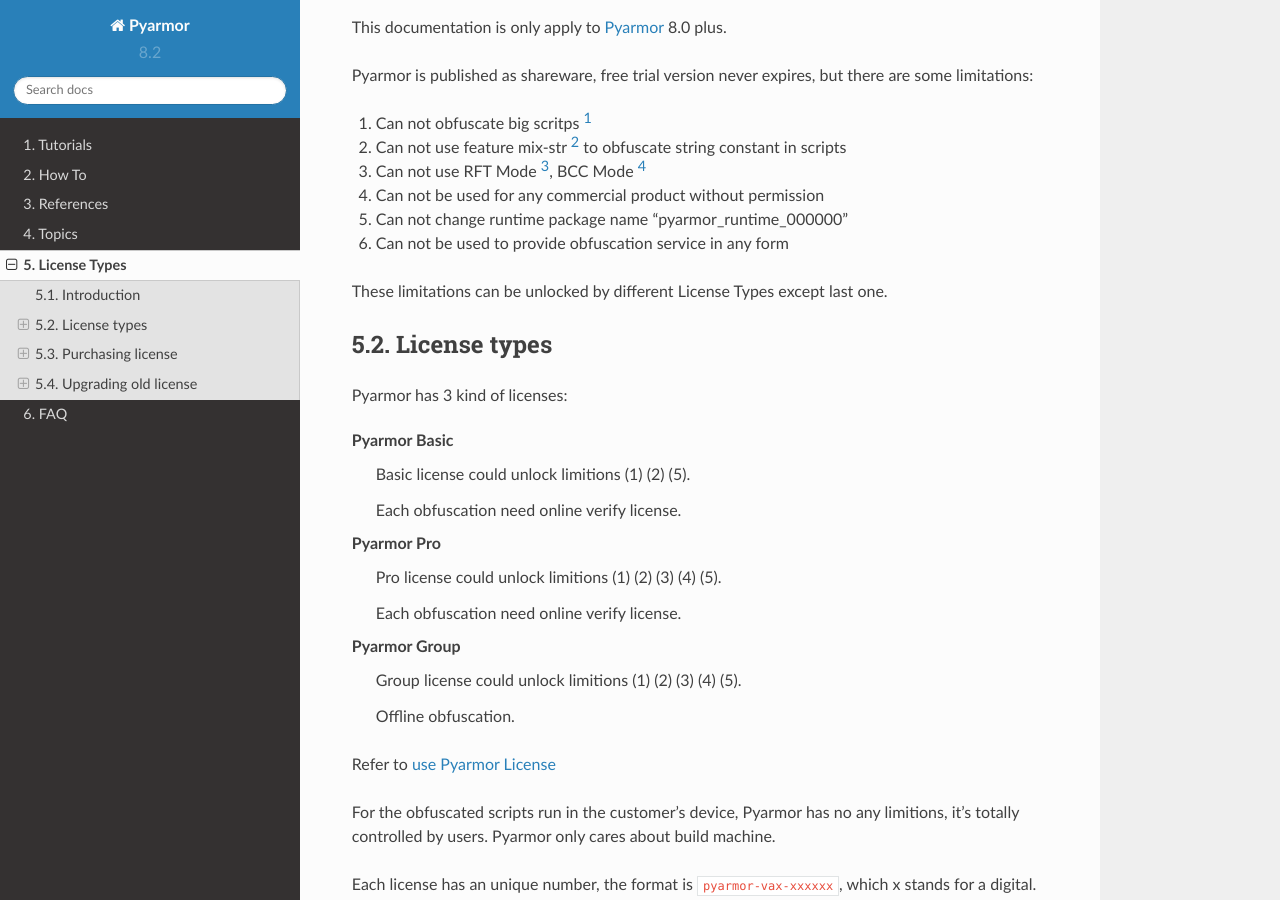
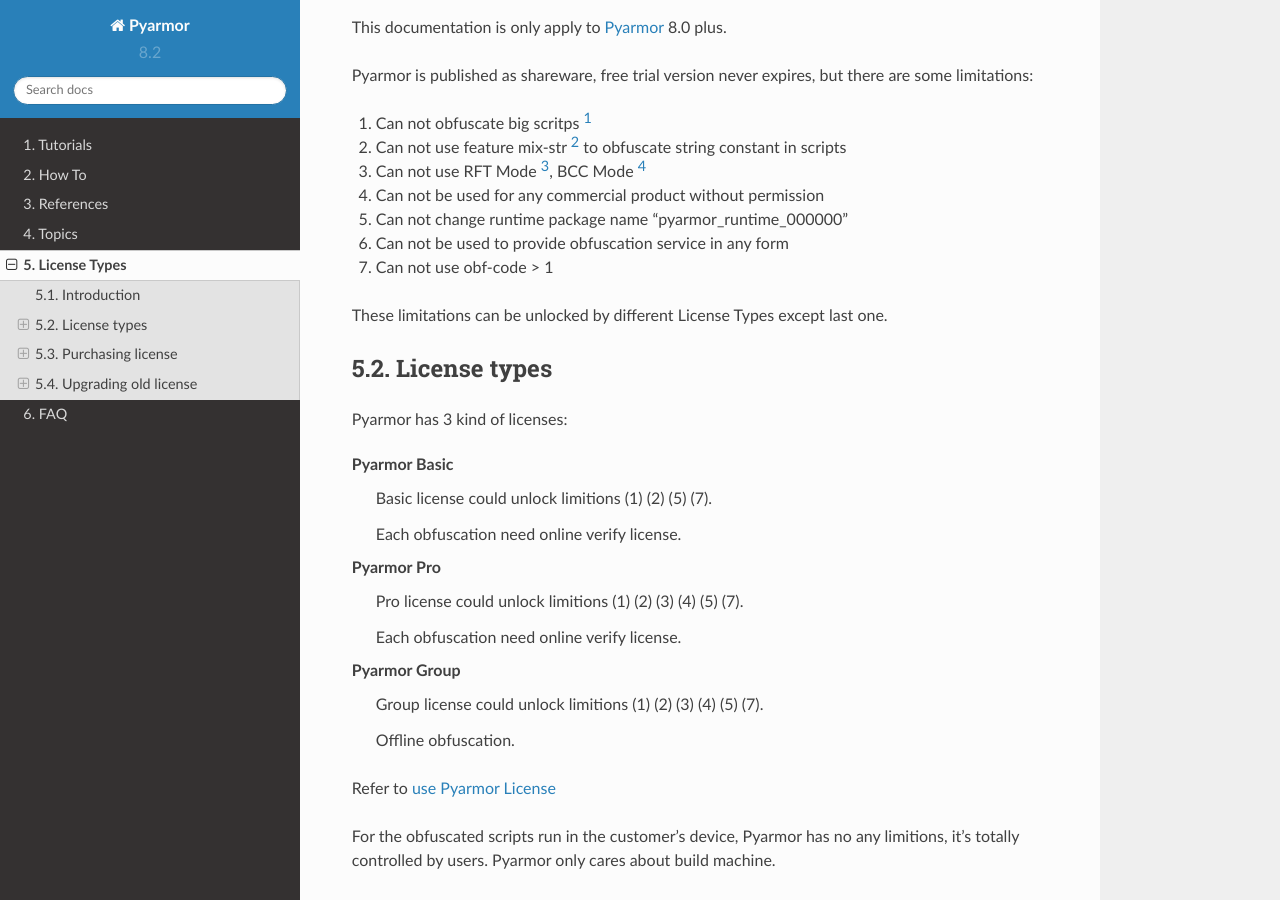
Before and after one commit to dashingsoft/pyarmor, a Sphinx documentation site: the page built from docs/licenses.rst, in a window 1280 px wide and 900 px high, scrolled down 428 px. Built offline with Sphinx 7.4.7 and the Read the Docs theme 2.0.0, drawn with Linux system fonts in a browser that asks for light colours; some of the changed text lies outside the part shown.

Commit message:
Doc obf-code=2

```diff
--- a/docs/how-to/security.rst
+++ b/docs/how-to/security.rst
@@ -22,6 +22,7 @@
 * :option:`--enable-themida` prevents from most of debuggers, only available in Windows, and reduce permormance remarkable
 * :option:`--mix-str` protects string constant in the script
 * `pyarmor cfg mix_argnames=1` may broken annotations
+* :option:`--obf-code` ``2`` could make more difficult to reverse bytecode
 
 The following options hide module attributes
 
--- a/docs/licenses.rst
+++ b/docs/licenses.rst
@@ -22,6 +22,7 @@
 (4) Can not be used for any commercial product without permission
 (5) Can not change runtime package name "pyarmor_runtime_000000"
 (6) Can not be used to provide obfuscation service in any form
+(7) Can not use obf-code > 1
 
 These limitations can be unlocked by different License Types except last one.
 
@@ -34,19 +35,19 @@
 
     Pyarmor Basic
 
-        Basic license could unlock limitions (1) (2) (5).
+        Basic license could unlock limitions (1) (2) (5) (7).
 
         Each obfuscation need online verify license.
 
     Pyarmor Pro
 
-        Pro license could unlock limitions (1) (2) (3) (4) (5).
+        Pro license could unlock limitions (1) (2) (3) (4) (5) (7).
 
         Each obfuscation need online verify license.
 
     Pyarmor Group
 
-        Group license could unlock limitions (1) (2) (3) (4) (5).
+        Group license could unlock limitions (1) (2) (3) (4) (5) (7).
 
         Offline obfuscation.
 
@@ -107,6 +108,7 @@
    Themedia Protection     Y          Y          Y           Y       [10]_
    Big Script              No         Y          Y           Y
    Mix Str                 No         Y          Y           Y
+   obf-code > 1            No         Y          Y           Y       [11]_
    RFT MODE                No         No         Y           Y
    BCC MODE                No         No         Y           Y
    ===================  ========   ========   =========   ========  ==============
@@ -123,6 +125,7 @@
 .. [8] JIT Protection: processing some sentensive data by runtime generated binary code
 .. [9] Assert Protection: preventing others from hacking obfuscated scripts
 .. [10] Themedia Protection: using Themedia to protect Widnows dlls
+.. [11] ``--obf-code=2`` is new in Pyarmor 8.2
 
 Purchasing license
 ==================
```
Also changed, not shown: other parts of docs/how-to/security.rst (+2 -2 lines), docs/reference/man.rst (+6 -4 lines).
